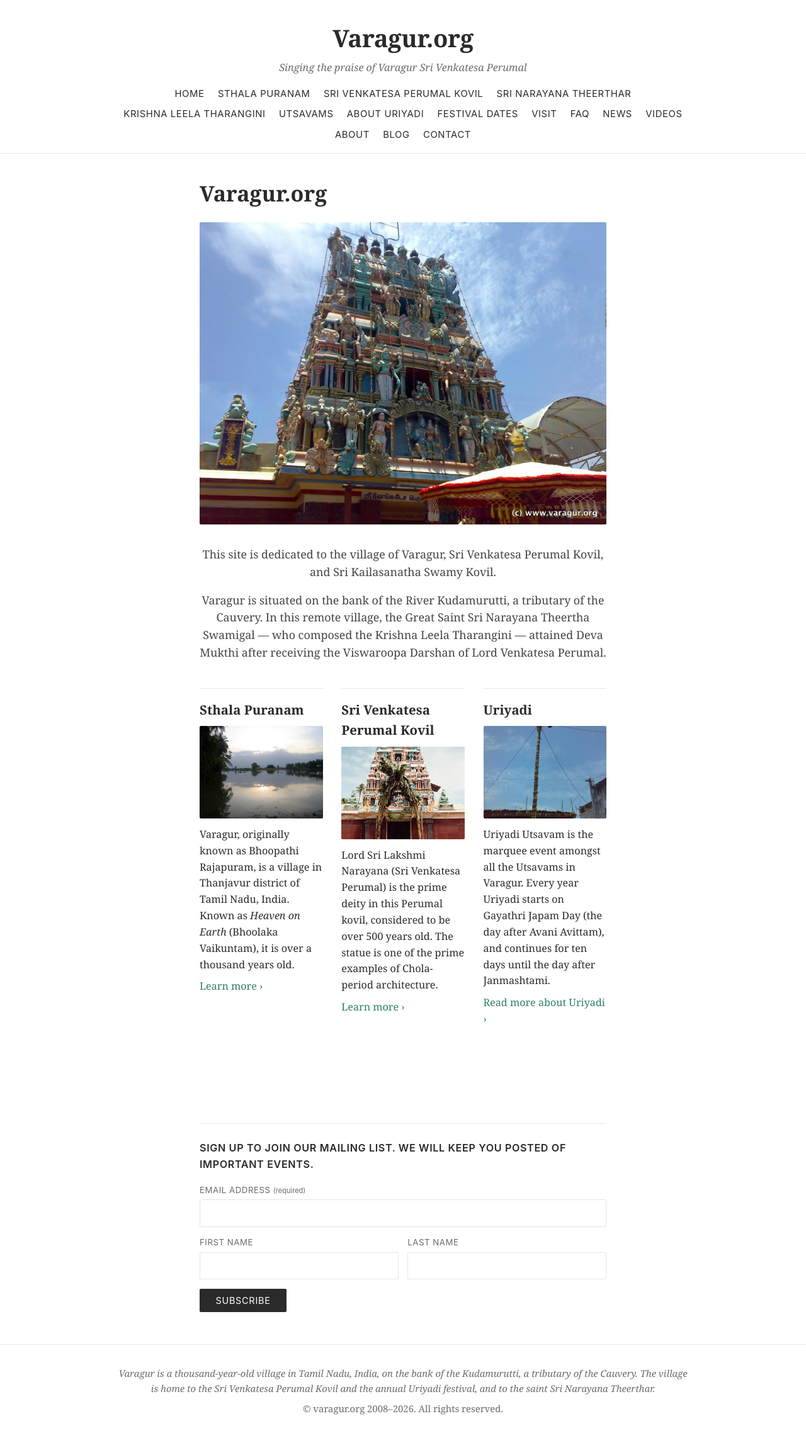
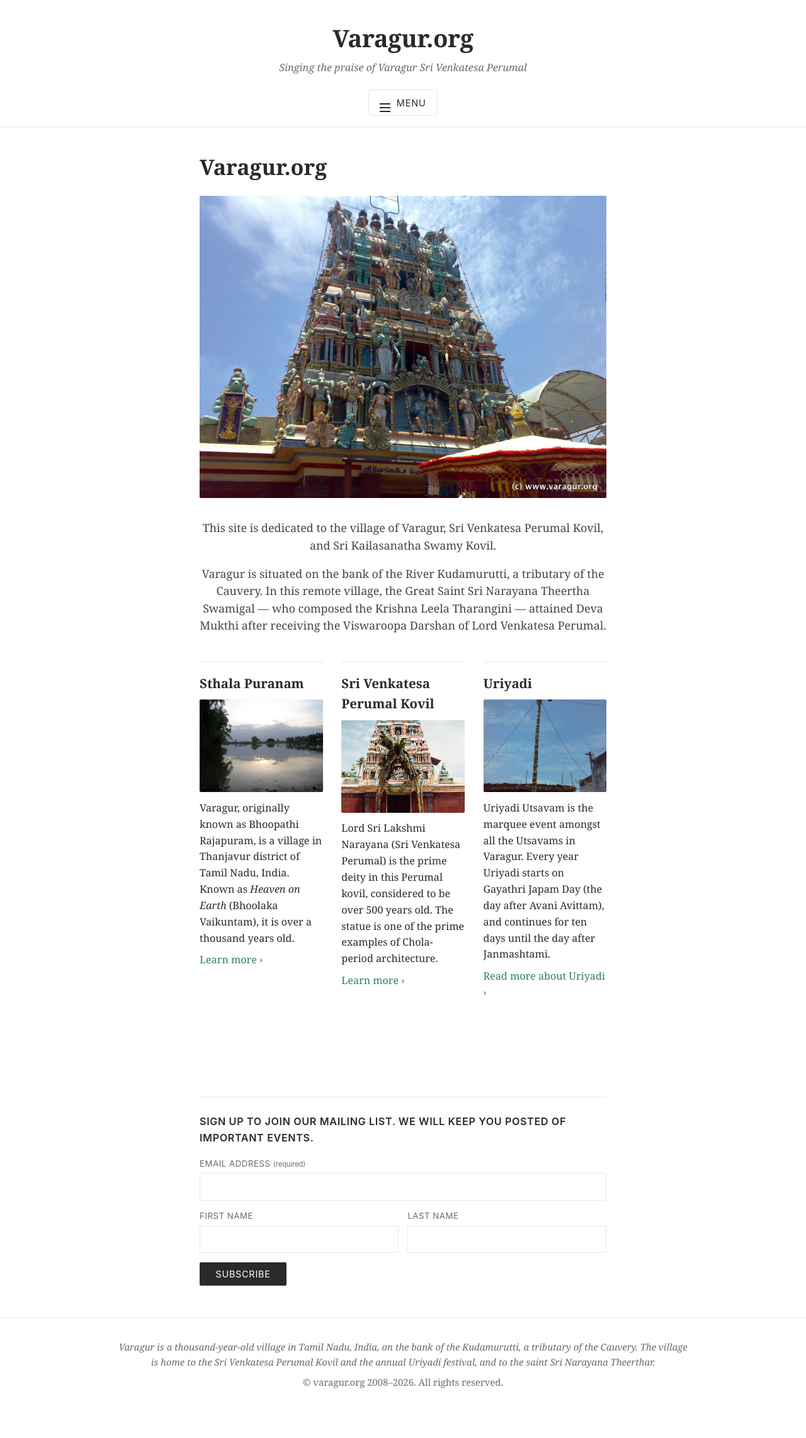
Before and after one commit to anandrajaram/varagur.org, a Jekyll site: the page built from index.md, in a window 1280 px wide. Shown: the whole page at 63% size. Built offline with Jekyll 4.4.1, drawn with Linux system fonts in a browser that asks for light colours; after the commit the page ends 2242 px from its top, so only the background shows below that.

Commit message:
Move nav into a hamburger dropdown; add Kailasanatha temple link
Sixteen nav items was too many for an inline row — it wrapped to
multiple lines and looked cluttered. Convert to a CSS-only
<details>/<summary> hamburger menu (no JS, fully accessible). The
dropdown groups items into four sections (Temples & saints, Festivals,
Visiting, News & about) for quicker scanning.

Also adds the missing top-level link to Sri Maha Kailasanatha Swamy
Kovil under "Temples & saints".

Co-Authored-By: Claude Opus 4.7 <noreply@anthropic.com>

```diff
--- a/_includes/header.html
+++ b/_includes/header.html
@@ -2,24 +2,43 @@
   <div class="wrap">
     <a class="site-title" href="{{ '/' | relative_url }}">{{ site.title }}</a>
     <p class="site-tagline">{{ site.tagline }}</p>
-    <nav class="site-nav">
+    <details class="site-nav-toggle">
+      <summary aria-label="Open menu">
+        <span class="hamburger" aria-hidden="true"></span>
+        <span class="hamburger-label">Menu</span>
+      </summary>
+      <nav class="site-nav" aria-label="Site navigation">
         <ul>
           <li><a href="{{ '/' | relative_url }}">Home</a></li>
+        </ul>
+        <h2 class="site-nav-heading">Temples &amp; saints</h2>
+        <ul>
           <li><a href="{{ '/home/about/' | relative_url }}">Sthala Puranam</a></li>
           <li><a href="{{ '/home/sri-venkatesa-perumal-kovil/' | relative_url }}">Sri Venkatesa Perumal Kovil</a></li>
+          <li><a href="{{ '/home/sri-kailasanatha-swamy-kovil/' | relative_url }}">Sri Maha Kailasanatha Swamy Kovil</a></li>
           <li><a href="{{ '/home/sri-narayana-theerthar/' | relative_url }}">Sri Narayana Theerthar</a></li>
           <li><a href="{{ '/home/krishna-leela-tharangini/' | relative_url }}">Krishna Leela Tharangini</a></li>
+        </ul>
+        <h2 class="site-nav-heading">Festivals</h2>
+        <ul>
           <li><a href="{{ '/utsavams/' | relative_url }}">Utsavams</a></li>
           <li><a href="{{ '/uriyadi/' | relative_url }}">About Uriyadi</a></li>
           <li><a href="{{ '/uriyadi/calendar/' | relative_url }}">Festival Dates</a></li>
+        </ul>
+        <h2 class="site-nav-heading">Visiting</h2>
+        <ul>
           <li><a href="{{ '/visit/' | relative_url }}">Visit</a></li>
           <li><a href="{{ '/faq/' | relative_url }}">FAQ</a></li>
+        </ul>
+        <h2 class="site-nav-heading">News &amp; about</h2>
+        <ul>
           <li><a href="{{ '/media/' | relative_url }}">News</a></li>
           <li><a href="{{ '/media/videos/' | relative_url }}">Videos</a></li>
+          <li><a href="{{ '/blog/' | relative_url }}">Blog</a></li>
           <li><a href="{{ '/about/' | relative_url }}">About</a></li>
-        <li><a href="{{ '/blog/' | relative_url }}">Blog</a></li>
           <li><a href="{{ '/about/contact/' | relative_url }}">Contact</a></li>
         </ul>
       </nav>
+    </details>
   </div>
 </header>
--- a/assets/css/main.css
+++ b/assets/css/main.css
@@ -54,23 +54,102 @@ a:hover { text-decoration: underline; }
   font-style: italic;
   font-size: 0.95rem;
 }
+/* Hamburger menu */
+.site-nav-toggle {
+  position: relative;
+  display: inline-block;
+  margin-top: 0.25rem;
+}
+.site-nav-toggle > summary {
+  list-style: none;
+  cursor: pointer;
+  display: inline-flex;
+  align-items: center;
+  gap: 0.55rem;
+  padding: 0.5rem 1rem;
+  border: 1px solid var(--color-border);
+  border-radius: 4px;
+  background: #fff;
+  font-family: var(--font-sans);
+  font-size: 0.85rem;
+  text-transform: uppercase;
+  letter-spacing: 0.06em;
+  color: var(--color-text);
+  user-select: none;
+}
+.site-nav-toggle > summary::-webkit-details-marker { display: none; }
+.site-nav-toggle > summary:hover { border-color: var(--color-accent); color: var(--color-accent); }
+.site-nav-toggle[open] > summary { border-color: var(--color-accent); color: var(--color-accent); }
+.hamburger {
+  display: inline-block;
+  width: 1rem;
+  height: 0.75rem;
+  position: relative;
+}
+.hamburger::before,
+.hamburger::after,
+.hamburger {
+  background: currentColor;
+}
+.hamburger {
+  height: 2px;
+  margin: 0.15rem 0 0;
+  top: 0.36rem;
+}
+.hamburger::before,
+.hamburger::after {
+  content: "";
+  position: absolute;
+  left: 0;
+  right: 0;
+  height: 2px;
+}
+.hamburger::before { top: -0.36rem; }
+.hamburger::after  { top:  0.36rem; }
+
+.site-nav-toggle[open] > .site-nav {
+  display: block;
+}
+.site-nav {
+  display: none;
+  position: absolute;
+  top: calc(100% + 0.5rem);
+  left: 50%;
+  transform: translateX(-50%);
+  z-index: 50;
+  min-width: 18rem;
+  max-width: calc(100vw - 2rem);
+  text-align: left;
+  background: #fff;
+  border: 1px solid var(--color-border);
+  border-radius: 4px;
+  box-shadow: 0 12px 32px rgba(0, 0, 0, 0.08);
+  padding: 0.75rem 1.1rem 1rem;
+}
 .site-nav ul {
   list-style: none;
   padding: 0;
-  margin: 0;
-  display: flex;
-  flex-wrap: wrap;
-  justify-content: center;
-  gap: 0.5rem 1.25rem;
+  margin: 0 0 0.4rem;
   font-family: var(--font-sans);
-  font-size: 0.875rem;
+  font-size: 0.92rem;
 }
+.site-nav li { padding: 0.18rem 0; }
 .site-nav a {
   color: var(--color-text);
-  text-transform: uppercase;
-  letter-spacing: 0.04em;
+  display: block;
+  padding: 0.1rem 0;
 }
 .site-nav a:hover { color: var(--color-accent); text-decoration: none; }
+.site-nav-heading {
+  margin: 0.85rem 0 0.25rem;
+  font-family: var(--font-sans);
+  font-size: 0.72rem;
+  font-weight: 600;
+  text-transform: uppercase;
+  letter-spacing: 0.08em;
+  color: var(--color-muted);
+}
+.site-nav-heading:first-of-type { margin-top: 0.4rem; }
 
 /* Main */
 .site-main { padding: 2.5rem 0 3rem; }
@@ -280,7 +359,7 @@ table.bus-timings td { font-variant-numeric: tabular-nums; }
 @media (max-width: 600px) {
   .site-title { font-size: 1.6rem; }
   .page-title, .post-title { font-size: 1.5rem; }
-  .site-nav ul { font-size: 0.8rem; gap: 0.4rem 0.9rem; }
+  .site-nav { min-width: 16rem; }
 }
 
 /* Quick Facts infobox */
```
Lines whose indentation alone changed are shown as unchanged.
